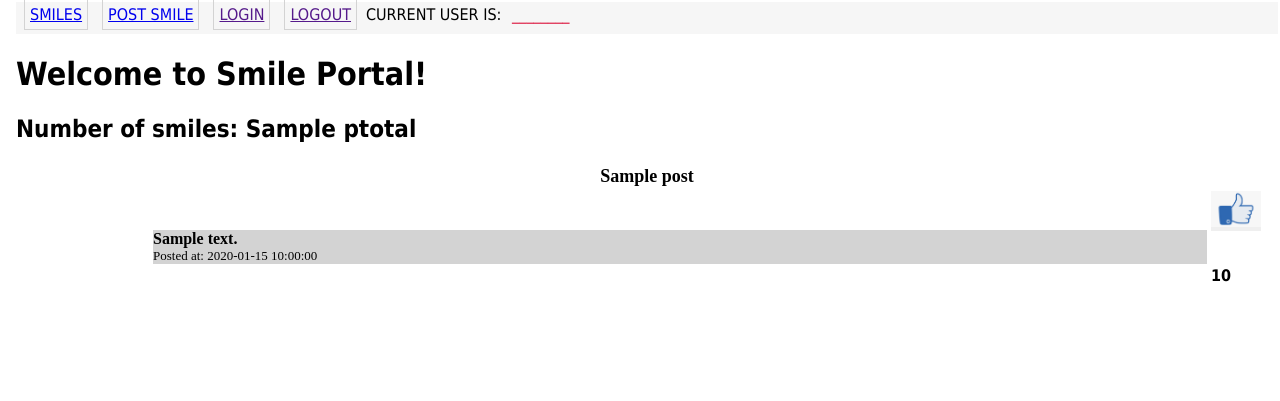
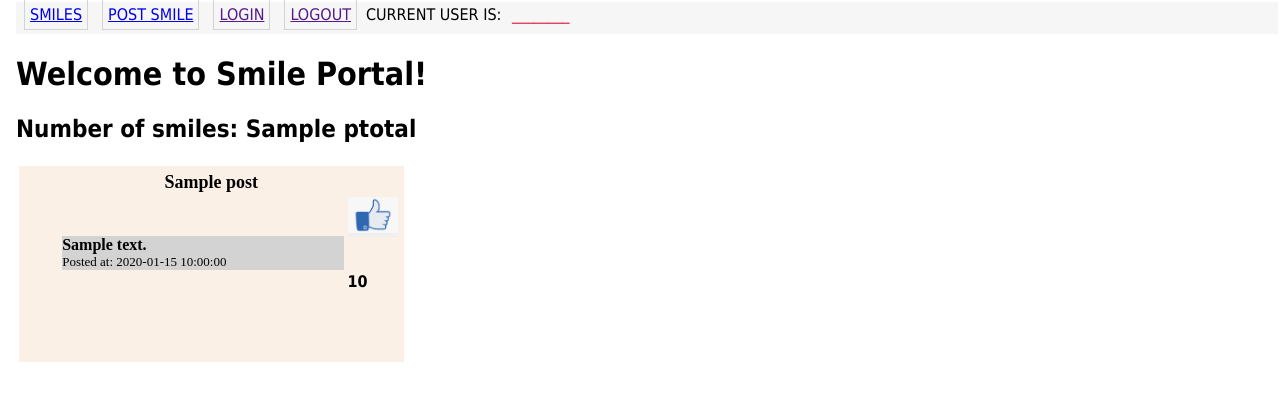
Before and after one commit to KyanPepper/Smileapp, a Python web app: template app/View/templates/index.html in a window 1280 px wide. Shown: the top 401 px of the page. Run offline with Jinja, Linux system fonts and the light colour scheme; the template is opened without the code that fills it: most values are stand-ins (such as "Sample title", 1, 10 or a date in 2020).

Commit message:
changed front end css to fit all screens

```diff
--- a/app/View/static/css/main.css
+++ b/app/View/static/css/main.css
@@ -120,3 +120,35 @@ a:hover {
     border-radius: 5px;
     background-color: #f2f2f2;
 }
+
+.postlist{
+    display: flex;
+    flex-wrap: wrap;
+}
+.post-box{
+    display: flex;
+    vertical-align: middle;
+    background-color: linen;
+    width: 100%;
+    margin: 3px;
+    padding: 3px;
+    border-color: crimson;
+
+
+}
+
+@media screen and (min-width: 1200px){
+   .post-box{
+    width: 30%;
+   }
+  }
+  @media screen and (min-width: 800px) and (max-width:1200px){
+        .post-box{
+            width: 48%;
+        }
+  }
+  @media screen and (max-width:800){
+    .post-box{
+        width: 99%;
+    }
+  }
--- a/app/View/templates/index.html
+++ b/app/View/templates/index.html
@@ -11,8 +11,12 @@
 
 
     <!--     TODO: (milestone 2) Format posts -->
+ <div class ="postlist">
     {% for post in posts %}
-       {% include '_post.html' %}
+     <div class ="post-box">
+        {% include '_post.html' %}
+     </div>
     {% endfor %}
+ </div>
 
 {% endblock %}
```
Also changed, not shown: smile.db.
